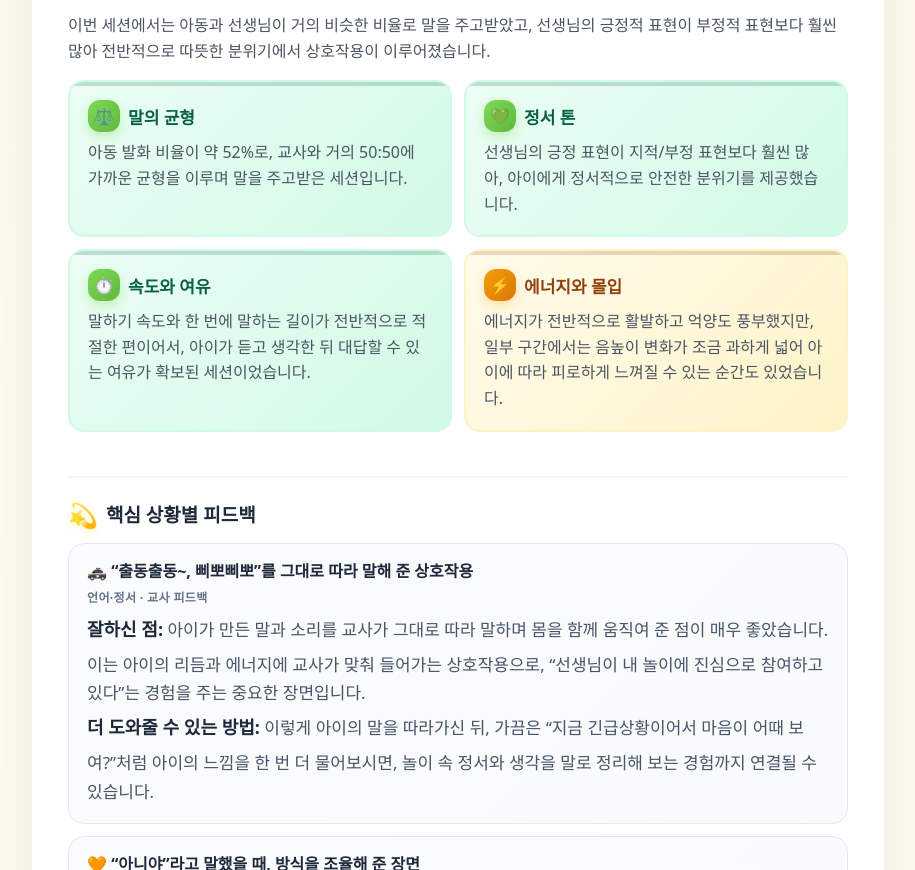
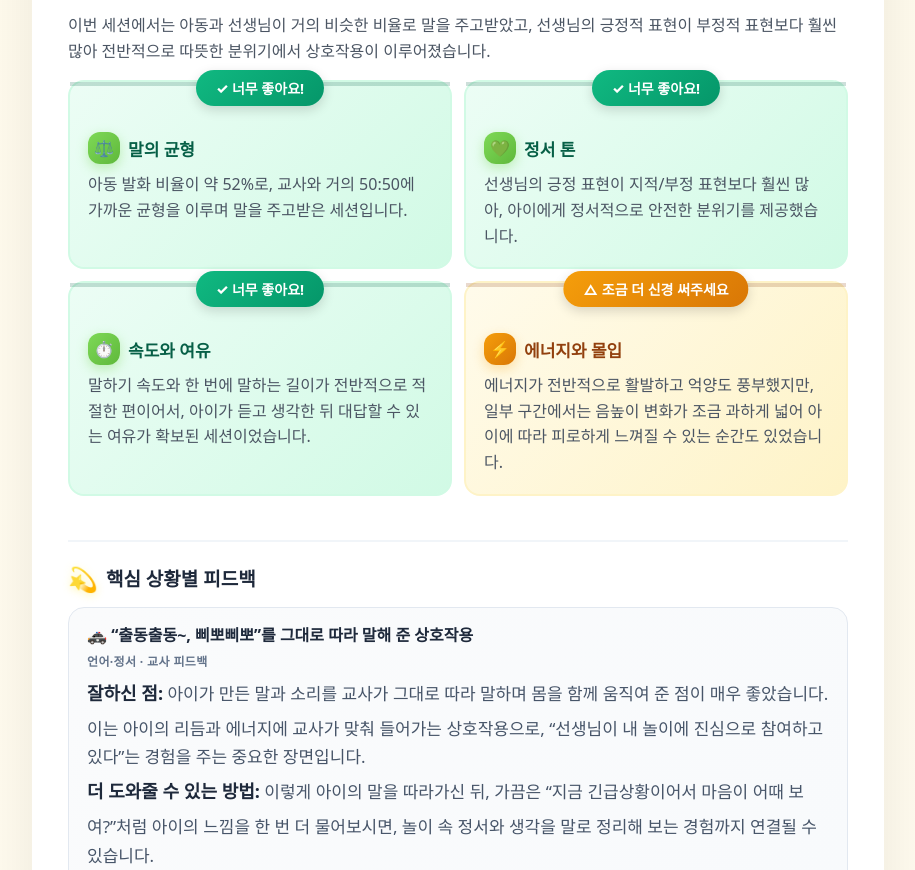
Before and after one commit to linchpin1104/care-intell, a plain HTML site: page ui/report_preview.html in a window 1280 px wide. Shown: the part 3156-4026 px from the top of the page, without its empty margins (182-1097 px from the left). Drawn offline with Linux system fonts and the light colour scheme.

Commit message:
신호등에 상태 뱃지 추가: 너무 좋아요/조금 더 신경 써주세요

```diff
--- a/ui/report_preview.css
+++ b/ui/report_preview.css
@@ -525,17 +525,54 @@ body {
   font-size: 16px;
   border-radius: 16px;
   padding: 18px;
+  padding-top: 50px;
   background: linear-gradient(135deg, #f8fafc 0%, #f1f5f9 100%);
   border: 2px solid transparent;
   transition: all 0.2s ease;
   position: relative;
-  overflow: hidden;
+  overflow: visible;
+}
+
+.traffic-status-badge {
+  position: absolute;
+  top: -12px;
+  left: 50%;
+  transform: translateX(-50%);
+  padding: 8px 20px;
+  border-radius: 999px;
+  font-size: 14px;
+  font-weight: 800;
+  white-space: nowrap;
+  box-shadow: 0 4px 12px rgba(0, 0, 0, 0.15);
+  z-index: 10;
+}
+
+.badge-green {
+  background: linear-gradient(135deg, #10b981 0%, #059669 100%);
+  color: white;
+}
+
+.badge-yellow {
+  background: linear-gradient(135deg, #f59e0b 0%, #d97706 100%);
+  color: white;
+}
+
+.badge-red {
+  background: linear-gradient(135deg, #ef4444 0%, #dc2626 100%);
+  color: white;
 }
 
 @media (max-width: 768px) {
   .traffic-item {
     padding: 14px;
+    padding-top: 45px;
     font-size: 15px;
+  }
+
+  .traffic-status-badge {
+    font-size: 13px;
+    padding: 7px 16px;
+    top: -10px;
   }
 
   .traffic-label {
--- a/ui/report_preview.html
+++ b/ui/report_preview.html
@@ -166,6 +166,7 @@
 
             <div class="traffic-grid">
               <div class="traffic-item status-green">
+                <div class="traffic-status-badge badge-green">✓ 너무 좋아요!</div>
                 <div class="traffic-label">
                   <div class="traffic-icon">⚖️</div>
                   <span>말의 균형</span>
@@ -175,6 +176,7 @@
                 </div>
               </div>
               <div class="traffic-item status-green">
+                <div class="traffic-status-badge badge-green">✓ 너무 좋아요!</div>
                 <div class="traffic-label">
                   <div class="traffic-icon">💚</div>
                   <span>정서 톤</span>
@@ -184,6 +186,7 @@
                 </div>
               </div>
               <div class="traffic-item status-green">
+                <div class="traffic-status-badge badge-green">✓ 너무 좋아요!</div>
                 <div class="traffic-label">
                   <div class="traffic-icon">⏱️</div>
                   <span>속도와 여유</span>
@@ -193,6 +196,7 @@
                 </div>
               </div>
               <div class="traffic-item status-yellow">
+                <div class="traffic-status-badge badge-yellow">△ 조금 더 신경 써주세요</div>
                 <div class="traffic-label">
                   <div class="traffic-icon">⚡</div>
                   <span>에너지와 몰입</span>
```
